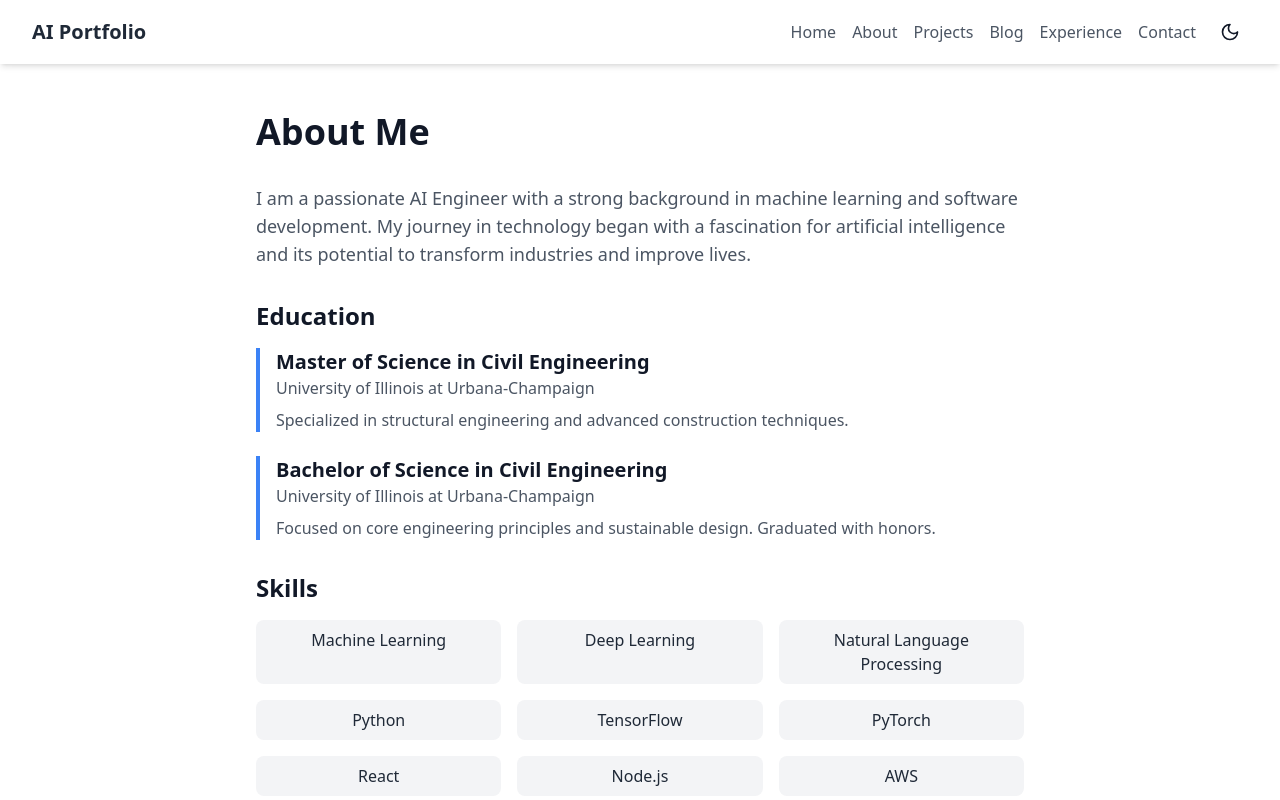
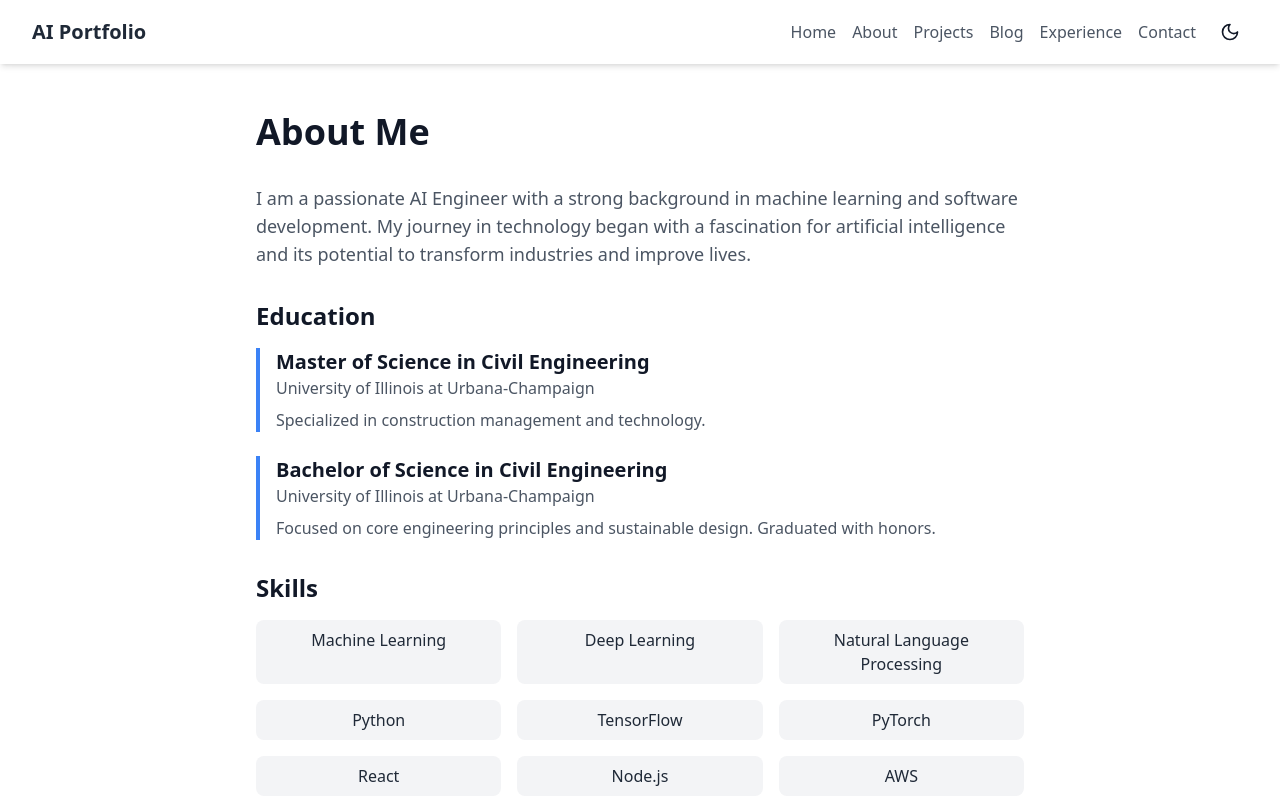
Before and after one commit to luis-eduardo-de-pombo-puerta/luis-eduardo-de-pombo-puerta-website, a React (Vite) app in the folder website/: page /about in a window 1280 px wide. Shown: the top 800 px of the page. Built offline with nearby package versions, Linux system fonts and the light colour scheme.

Commit message:
Update education specialization to construction management and technology

```diff
--- a/website/src/pages/About.jsx
+++ b/website/src/pages/About.jsx
@@ -18,7 +18,7 @@ const About = () => {
                 <h3 className="text-xl font-semibold text-gray-900 dark:text-white">Master of Science in Civil Engineering</h3>
                 <p className="text-gray-600 dark:text-gray-300">University of Illinois at Urbana-Champaign</p>
                 <p className="text-gray-600 dark:text-gray-300 mt-2">
-                  Specialized in structural engineering and advanced construction techniques.
+                  Specialized in construction management and technology.
                 </p>
               </div>
 
```
